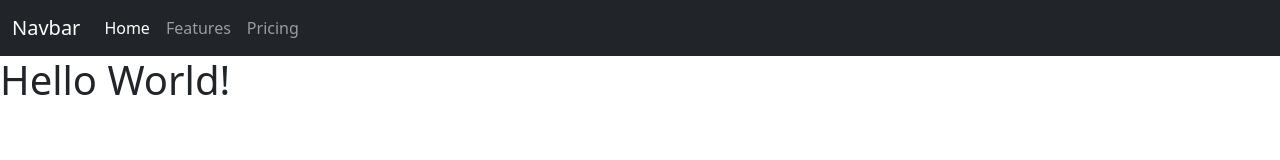
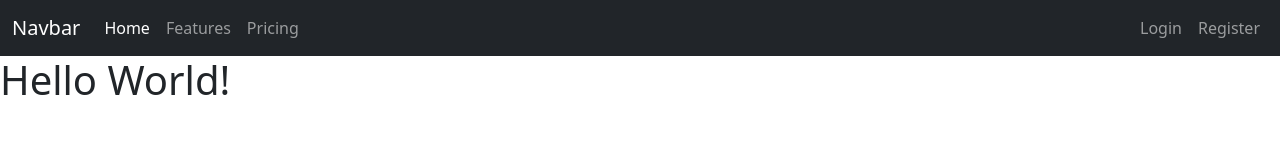
Before and after one commit to loymollel/Nextjs-App, a Next.js app: page / in a window 1280 px wide. Shown: the top 160 px of the page. Built offline with nearby package versions, Linux system fonts and the light colour scheme.

Commit message:
Modified home page

```diff
--- a/src/app/layout.js
+++ b/src/app/layout.js
@@ -19,39 +19,6 @@ export default function RootLayout({ children }) {
   return (
     <html lang="en">
       <body>
-
-        <nav className="navbar navbar-expand-lg navbar-dark bg-dark">
-          <div className="container-fluid">
-            <a className="navbar-brand" href="#">
-              Navbar
-            </a>
-            <button
-              className="navbar-toggler"
-              type="button"
-              data-bs-toggle="collapse"
-              data-bs-target="#navbarNavAltMarkup"
-              aria-controls="navbarNavAltMarkup"
-              aria-expanded="false"
-              aria-label="Toggle navigation"
-            >
-              <span className="navbar-toggler-icon" />
-            </button>
-            <div className="collapse navbar-collapse" id="navbarNavAltMarkup">
-              <div className="navbar-nav">
-                <a className="nav-link active" aria-current="page" href="#">
-                  Home
-                </a>
-                <a className="nav-link" href="#">
-                  Features
-                </a>
-                <a className="nav-link" href="#">
-                  Pricing
-                </a>
-              </div>
-            </div>
-          </div>
-        </nav>
-
         {children}
       </body>
     </html>
--- a/src/app/page.js
+++ b/src/app/page.js
@@ -1,116 +1,48 @@
-// import Image from 'next/image'
+import Link from 'next/link'
 
-// export default function Home() {
-//   return (
-//     <main className="flex min-h-screen flex-col items-center justify-between p-24">
-//       <div className="z-10 w-full max-w-5xl items-center justify-between font-mono text-sm lg:flex">
-//         <p className="fixed left-0 top-0 flex w-full justify-center border-b border-gray-300 bg-gradient-to-b from-zinc-200 pb-6 pt-8 backdrop-blur-2xl dark:border-neutral-800 dark:bg-zinc-800/30 dark:from-inherit lg:static lg:w-auto  lg:rounded-xl lg:border lg:bg-gray-200 lg:p-4 lg:dark:bg-zinc-800/30">
-//           Get started by editing&nbsp;
-//           <code className="font-mono font-bold">src/app/page.js</code>
-//         </p>
-//         <div className="fixed bottom-0 left-0 flex h-48 w-full items-end justify-center bg-gradient-to-t from-white via-white dark:from-black dark:via-black lg:static lg:h-auto lg:w-auto lg:bg-none">
-//           <a
-//             className="pointer-events-none flex place-items-center gap-2 p-8 lg:pointer-events-auto lg:p-0"
-//             href="https://vercel.com?utm_source=create-next-app&utm_medium=appdir-template&utm_campaign=create-next-app"
-//             target="_blank"
-//             rel="noopener noreferrer"
-//           >
-//             By{' '}
-//             <Image
-//               src="/vercel.svg"
-//               alt="Vercel Logo"
-//               className="dark:invert"
-//               width={100}
-//               height={24}
-//               priority
-//             />
-//           </a>
-//         </div>
-//       </div>
+export default function Home() {
+  return <>
+    <nav className="navbar navbar-expand-lg navbar-dark bg-dark">
+      <div className="container-fluid">
+        <a className="navbar-brand" href="#">
+          Navbar
+        </a>
+        <button
+          className="navbar-toggler"
+          type="button"
+          data-bs-toggle="collapse"
+          data-bs-target="#navbarNavAltMarkup"
+          aria-controls="navbarNavAltMarkup"
+          aria-expanded="false"
+          aria-label="Toggle navigation"
+        >
+          <span className="navbar-toggler-icon" />
+        </button>
+        <div className="collapse navbar-collapse" id="navbarNavAltMarkup">
+          <div className="navbar-nav">
+            <a className="nav-link active" aria-current="page" href="#">
+              Home
+            </a>
+            <a className="nav-link" href="#">
+              Features
+            </a>
+            <a className="nav-link" href="#">
+              Pricing
+            </a>
+          </div>
+          <div className="navbar-nav ms-auto">
+            <Link className="nav-link" href="/login">
+              Login
+            </Link>
+            <Link className="nav-link" href="/register">
+              Register
+            </Link>
+          </div>
+        </div>
+      </div>
+    </nav>
 
-//       <div className="relative flex place-items-center before:absolute before:h-[300px] before:w-[480px] before:-translate-x-1/2 before:rounded-full before:bg-gradient-radial before:from-white before:to-transparent before:blur-2xl before:content-[''] after:absolute after:-z-20 after:h-[180px] after:w-[240px] after:translate-x-1/3 after:bg-gradient-conic after:from-sky-200 after:via-blue-200 after:blur-2xl after:content-[''] before:dark:bg-gradient-to-br before:dark:from-transparent before:dark:to-blue-700 before:dark:opacity-10 after:dark:from-sky-900 after:dark:via-[#0141ff] after:dark:opacity-40 before:lg:h-[360px]">
-//         <Image
-//           className="relative dark:drop-shadow-[0_0_0.3rem_#ffffff70] dark:invert"
-//           src="/next.svg"
-//           alt="Next.js Logo"
-//           width={180}
-//           height={37}
-//           priority
-//         />
-//       </div>
+    <h1>Hello World!</h1>
 
-//       <div className="mb-32 grid text-center lg:mb-0 lg:grid-cols-4 lg:text-left">
-//         <a
-//           href="https://nextjs.org/docs?utm_source=create-next-app&utm_medium=appdir-template&utm_campaign=create-next-app"
-//           className="group rounded-lg border border-transparent px-5 py-4 transition-colors hover:border-gray-300 hover:bg-gray-100 hover:dark:border-neutral-700 hover:dark:bg-neutral-800/30"
-//           target="_blank"
-//           rel="noopener noreferrer"
-//         >
-//           <h2 className={`mb-3 text-2xl font-semibold`}>
-//             Docs{' '}
-//             <span className="inline-block transition-transform group-hover:translate-x-1 motion-reduce:transform-none">
-//               -&gt;
-//             </span>
-//           </h2>
-//           <p className={`m-0 max-w-[30ch] text-sm opacity-50`}>
-//             Find in-depth information about Next.js features and API.
-//           </p>
-//         </a>
-
-//         <a
-//           href="https://nextjs.org/learn?utm_source=create-next-app&utm_medium=appdir-template-tw&utm_campaign=create-next-app"
-//           className="group rounded-lg border border-transparent px-5 py-4 transition-colors hover:border-gray-300 hover:bg-gray-100 hover:dark:border-neutral-700 hover:dark:bg-neutral-800 hover:dark:bg-opacity-30"
-//           target="_blank"
-//           rel="noopener noreferrer"
-//         >
-//           <h2 className={`mb-3 text-2xl font-semibold`}>
-//             Learn{' '}
-//             <span className="inline-block transition-transform group-hover:translate-x-1 motion-reduce:transform-none">
-//               -&gt;
-//             </span>
-//           </h2>
-//           <p className={`m-0 max-w-[30ch] text-sm opacity-50`}>
-//             Learn about Next.js in an interactive course with&nbsp;quizzes!
-//           </p>
-//         </a>
-
-//         <a
-//           href="https://vercel.com/templates?framework=next.js&utm_source=create-next-app&utm_medium=appdir-template&utm_campaign=create-next-app"
-//           className="group rounded-lg border border-transparent px-5 py-4 transition-colors hover:border-gray-300 hover:bg-gray-100 hover:dark:border-neutral-700 hover:dark:bg-neutral-800/30"
-//           target="_blank"
-//           rel="noopener noreferrer"
-//         >
-//           <h2 className={`mb-3 text-2xl font-semibold`}>
-//             Templates{' '}
-//             <span className="inline-block transition-transform group-hover:translate-x-1 motion-reduce:transform-none">
-//               -&gt;
-//             </span>
-//           </h2>
-//           <p className={`m-0 max-w-[30ch] text-sm opacity-50`}>
-//             Explore the Next.js 13 playground.
-//           </p>
-//         </a>
-
-//         <a
-//           href="https://vercel.com/new?utm_source=create-next-app&utm_medium=appdir-template&utm_campaign=create-next-app"
-//           className="group rounded-lg border border-transparent px-5 py-4 transition-colors hover:border-gray-300 hover:bg-gray-100 hover:dark:border-neutral-700 hover:dark:bg-neutral-800/30"
-//           target="_blank"
-//           rel="noopener noreferrer"
-//         >
-//           <h2 className={`mb-3 text-2xl font-semibold`}>
-//             Deploy{' '}
-//             <span className="inline-block transition-transform group-hover:translate-x-1 motion-reduce:transform-none">
-//               -&gt;
-//             </span>
-//           </h2>
-//           <p className={`m-0 max-w-[30ch] text-sm opacity-50`}>
-//             Instantly deploy your Next.js site to a shareable URL with Vercel.
-//           </p>
-//         </a>
-//       </div>
-//     </main>
-//   )
-// }
-export default function Home() {
-  return <h1>Hello World!</h1>
+  </>
 }
```
